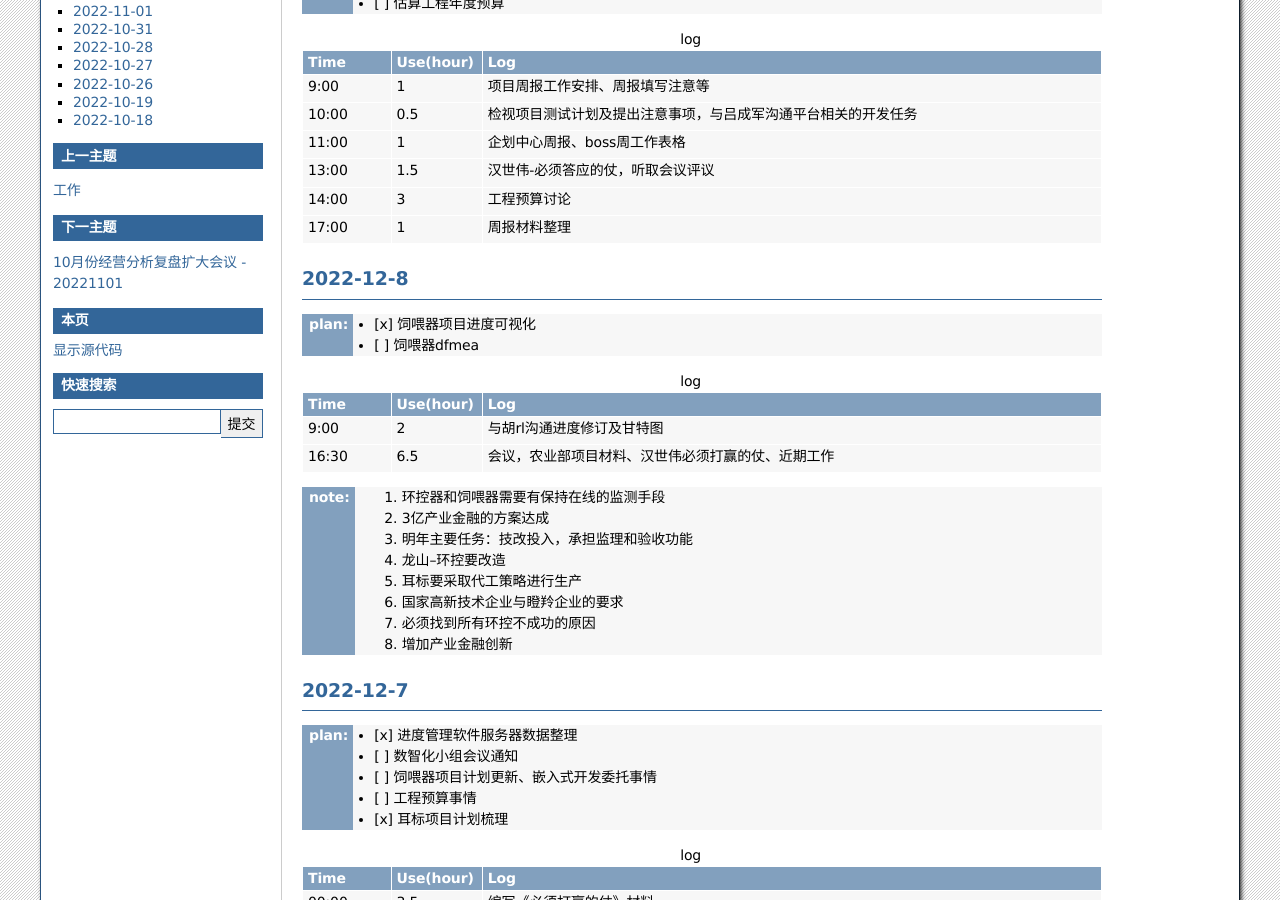
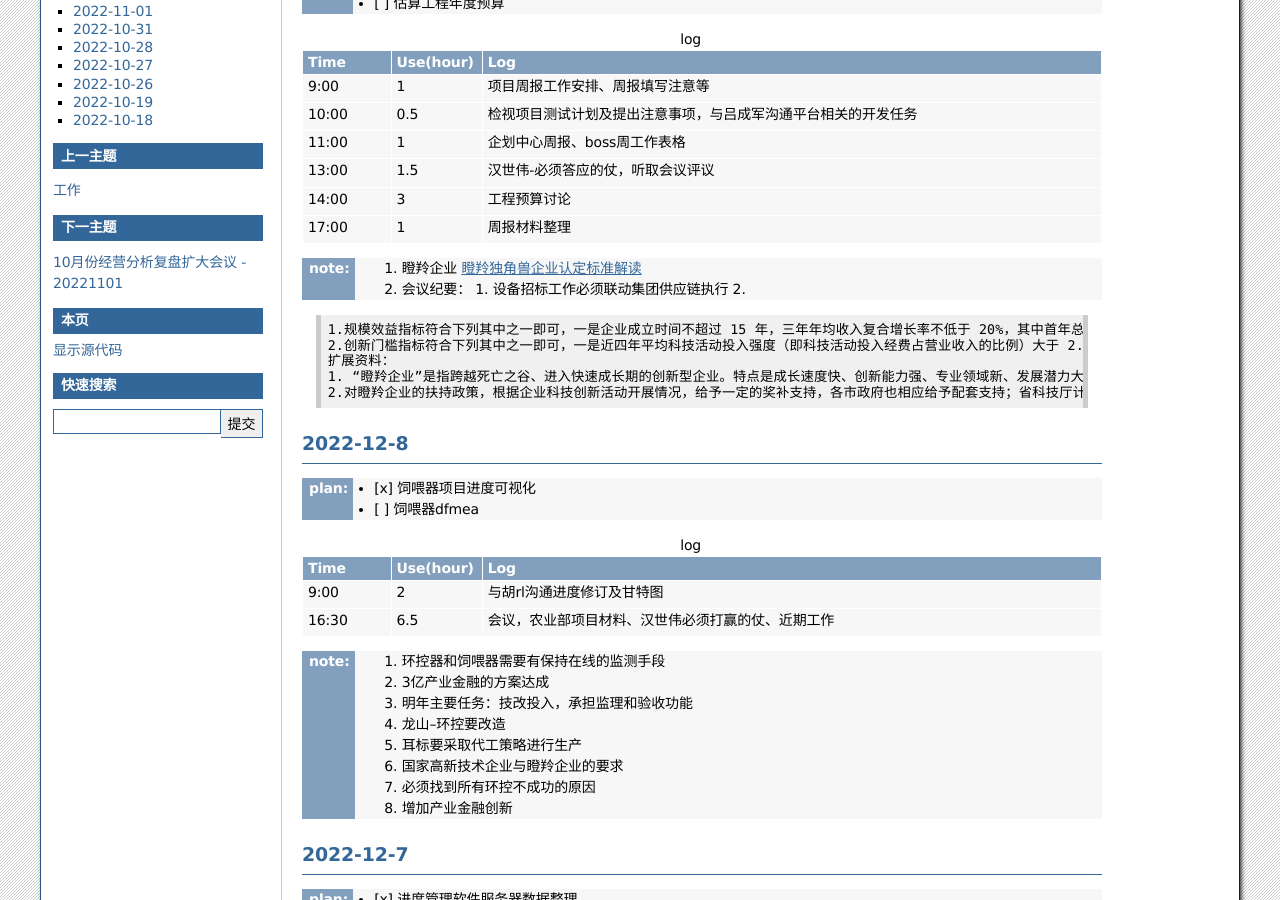
Before and after one commit to cruiurc/cruiurc.github.io, a Sphinx documentation site: the page built from source/work/sj/sj.rst, in a window 1280 px wide and 900 px high, scrolled down 701 px. Built offline with Sphinx 7.4.7, drawn with Linux system fonts in a browser that asks for light colours.

Commit message:
20221209 diary

```diff
--- a/source/work/sj/sj.rst
+++ b/source/work/sj/sj.rst
@@ -52,6 +52,20 @@ TODO
    13:00, 1.5, 汉世伟-必须答应的仗，听取会议评议
    14:00, 3, 工程预算讨论
    17:00, 1, 周报材料整理
+
+:note:
+   1. 瞪羚企业 :doc:`/work/sj/topic/瞪羚企业`
+   2. 会议纪要：
+      1. 设备招标工作必须联动集团供应链执行
+      2.
+
+::
+
+   1.规模效益指标符合下列其中之一即可，一是企业成立时间不超过 15 年，三年年均收入复合增长率不低于 20%，其中首年总收入超过 1000 万元，且上年度正增长；或三年年均雇员复合增长率不低于 30%，其中首年总雇员数超过 100 人，且上年度正增长。二是企业成立 10 年内，总收入超过 10 亿元，且近 3 年收入无大幅度下降。三是企业成立 5 年内，总收入超过 5 亿元，且近 3 年收入无大幅度下降。
+   2.创新门槛指标符合下列其中之一即可，一是近四年平均科技活动投入强度（即科技活动投入经费占营业收入的比例）大于 2.5%。二是筛选条件 ，仅有上年度总收入数据的企业，上年度总收入大于 5 亿元且成立时间不超过 8 年；有效数据两年以上的企业，上年度总收入大于 1 亿元且近两年复合增长率大于 30%。
+   扩展资料：
+   1. “瞪羚企业”是指跨越死亡之谷、进入快速成长期的创新型企业。特点是成长速度快、创新能力强、专业领域新、发展潜力大等特征，手段是通过推出新产品、提供新服务、应用新技术、拓展新市场、创建新模式或构建新业态等方式，实现高速成长，引领区域经济发展。20 世纪 90 年代，美国经济学家戴维_伯奇为这类企业起了一个形象的名字——“瞪羚”。当前，“瞪羚企业”的高成长现象已经引起了国内外各界的广泛关注。
+   2.对瞪羚企业的扶持政策，根据企业科技创新活动开展情况，给予一定的奖补支持，各市政府也相应给予配套支持；省科技厅计划将优先支持入选企业承担的科技项目；将优先推荐瞪羚独角兽企业融资上市。
 
 2022-12-8
 ----------
```
Also changed, not shown: source/work/sj/topic/瞪羚企业.rst (added, +54 -0 lines).
